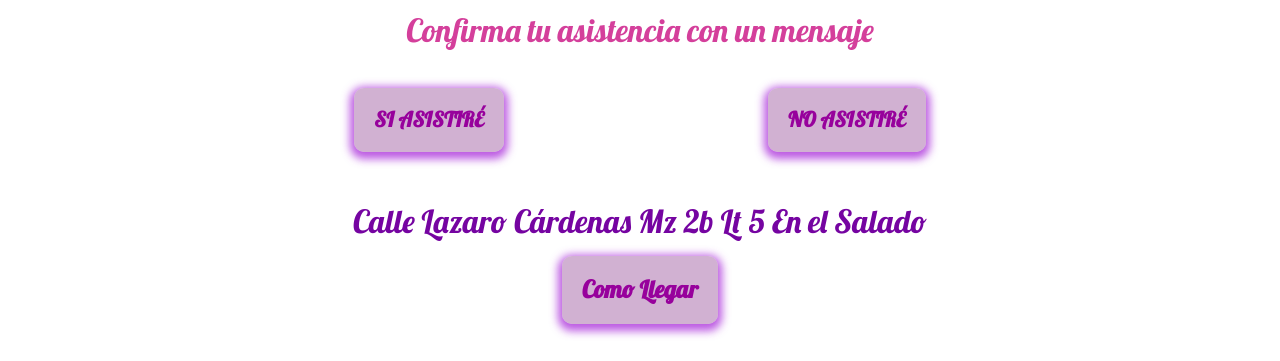
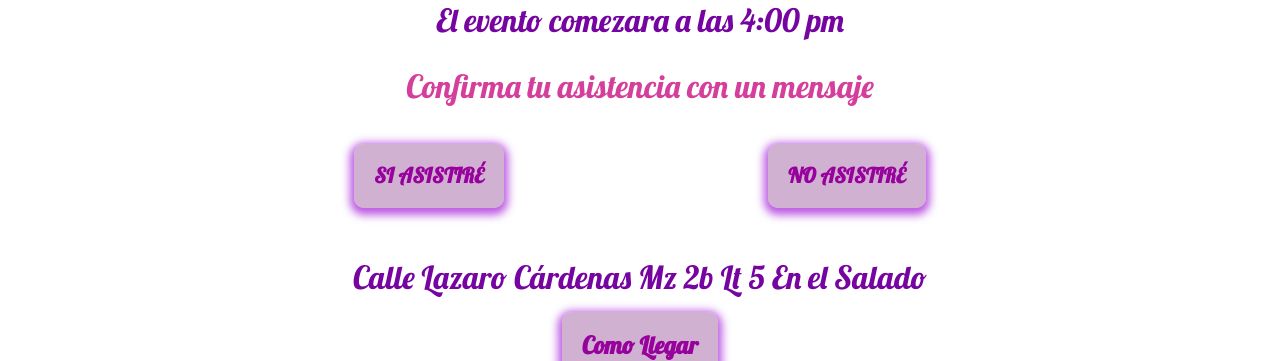
Before and after one commit to Danielitorc/invitacionRosita, a plain HTML site: page index.html in a window 1280 px wide. Shown: the part 739-1100 px from the top of the page. Drawn offline with Linux system fonts and the light colour scheme.

Commit message:
hora corregida

```diff
--- a/index.html
+++ b/index.html
@@ -56,6 +56,7 @@
         <p class="texto">Te invito a mi fiesta que se celebrará el día </p>
 
         <p class="texto">09/07/2022</p>
+        <p class="texto">El evento comezara a las 4:00 pm</p>
 
 
     </div>
```
